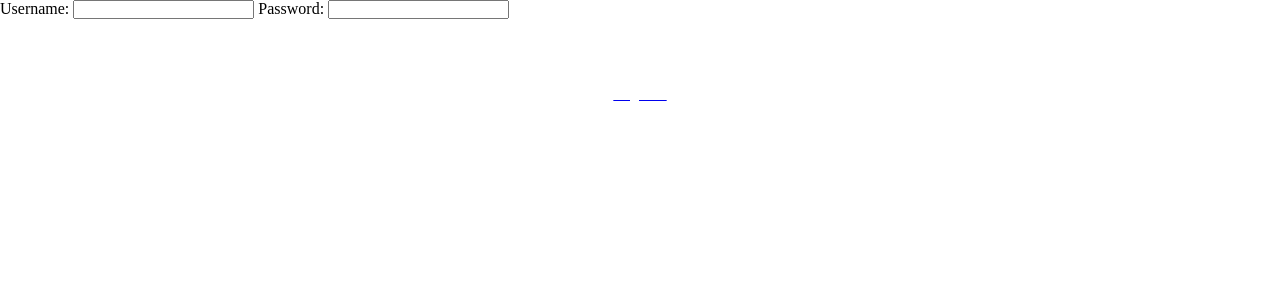
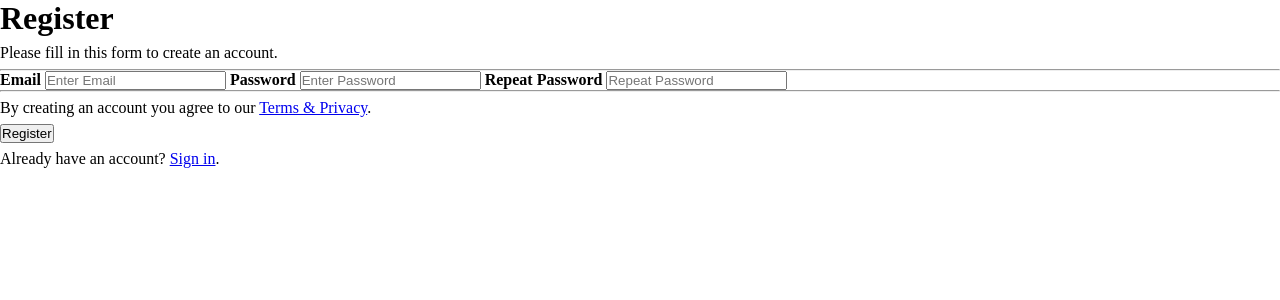
Before and after one commit to novachelly/QuickCook2, a Flask app: page /register in a window 1280 px wide. Shown: the top 300 px of the page. Run offline with Flask 2, Linux system fonts and the light colour scheme.

Commit message:
Register.html code

```diff
--- a/templates/register.html
+++ b/templates/register.html
@@ -2,21 +2,34 @@
 
 <head>
 	<title>Register!</title>
-    <link rel="stylesheet" href="static/css/style.css" type="text/css">
+    <link rel="stylesheet" href="static/css/style.css?q={{time}}" type="text/css">
 </head>
 
 <body>
-  <form method="post" action="/register">
-		<label for="username">Username:</label>
-		<input type="text" name="username" value="">
-		<label for="password">Password:</label>
-		<input type="text" name="password" value="">
-   </form>
-        <a href="/register">
-        <button class="register">
-            Register
-        </button>
-        </a>
+  <form action="/register">
+  <div class="container">
+    <h1>Register</h1>
+    <p>Please fill in this form to create an account.</p>
+    <hr>
+
+    <label for="email"><b>Email</b></label>
+    <input type="text" placeholder="Enter Email" name="email" id="email" required>
+
+    <label for="psw"><b>Password</b></label>
+    <input type="password" placeholder="Enter Password" name="psw" id="psw" required>
+
+    <label for="psw-repeat"><b>Repeat Password</b></label>
+    <input type="password" placeholder="Repeat Password" name="psw-repeat" id="psw-repeat" required>
+    <hr>
+
+    <p>By creating an account you agree to our <a href="#">Terms & Privacy</a>.</p>
+    <button type="submit" class="registerbtn">Register</button>
+  </div>
+
+  <div class="container signin">
+    <p>Already have an account? <a href="#">Sign in</a>.</p>
+  </div>
+</form>
 </body>
 
 </html>
```
